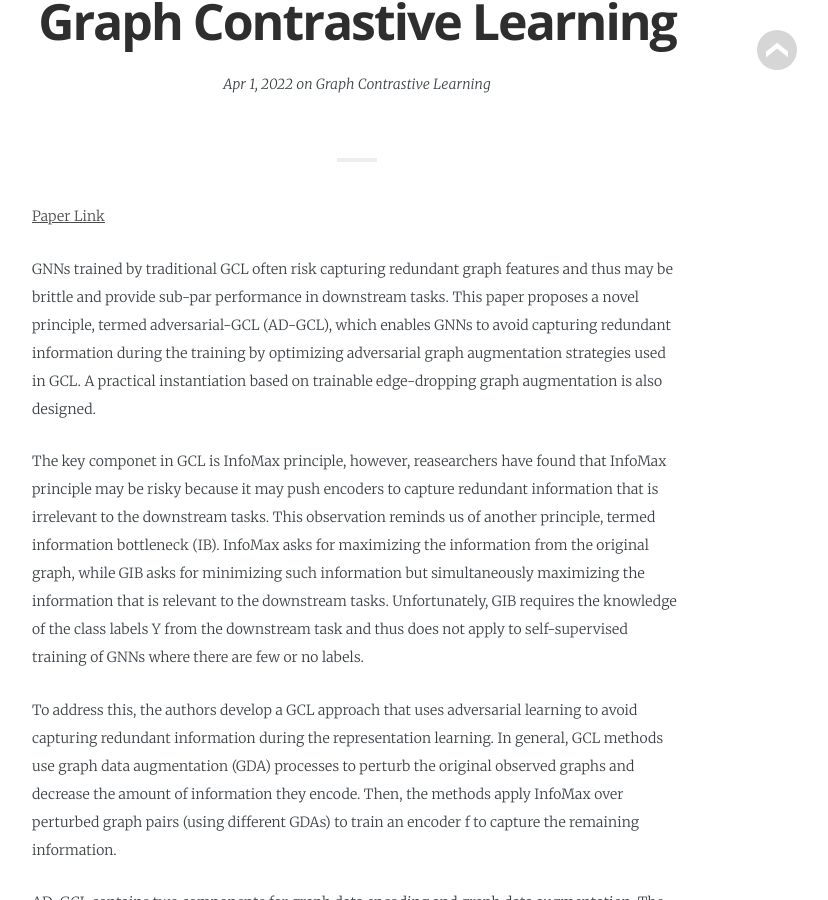
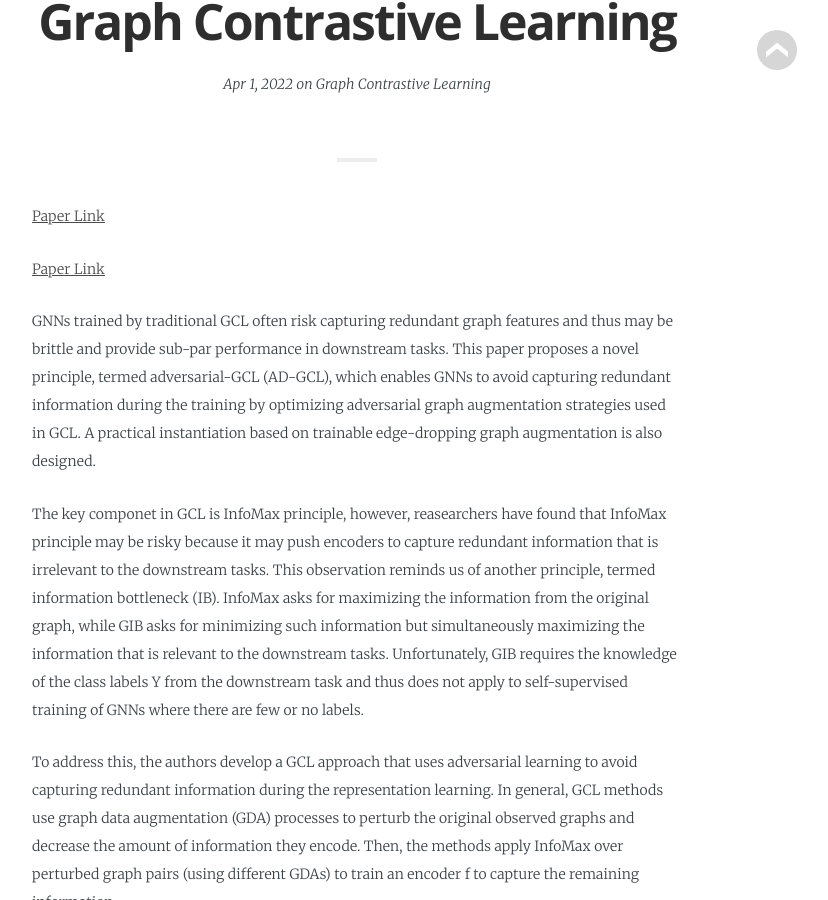
Before and after one commit to yexin-mao/yexinmao.github.io, a Jekyll site: the page built from _posts/2022-04-01-Day7.md, in a window 1280 px wide and 900 px high, scrolled down 602 px. Shown: the whole window, without its empty margins (283-1111 px from the left). Built offline with Jekyll 4.4.1, drawn with Linux system fonts in a browser that asks for light colours; some web fonts are replaced.

Commit message:
Update 2022-04-01-Day7.md

```diff
--- a/_posts/2022-04-01-Day7.md
+++ b/_posts/2022-04-01-Day7.md
@@ -11,6 +11,8 @@ tags:              Graph Contrastive Learning
 
 [Paper Link](https://arxiv.org/abs/2106.05819)
 
+[Paper Link](https://github.com/susheels/adgcl)
+
 GNNs trained by traditional GCL often risk capturing redundant graph features and thus may be brittle and provide sub-par performance in downstream tasks. This paper proposes a novel principle, termed adversarial-GCL (AD-GCL), which enables GNNs to avoid capturing redundant information during the training by optimizing adversarial graph augmentation strategies used in GCL. A practical instantiation based on trainable edge-dropping graph augmentation is also designed.
 
 The key componet in GCL is InfoMax principle, however, reasearchers have found that InfoMax principle may be risky because it may push encoders to capture redundant information that is irrelevant to the downstream tasks. This observation reminds us of another principle, termed information bottleneck (IB). InfoMax asks for maximizing the information from the original graph, while GIB asks for minimizing such information but simultaneously maximizing the information that is relevant to the downstream tasks. Unfortunately, GIB requires the knowledge of the class labels Y from the downstream task and thus does not apply to self-supervised training of GNNs where there are few or no labels.
```
